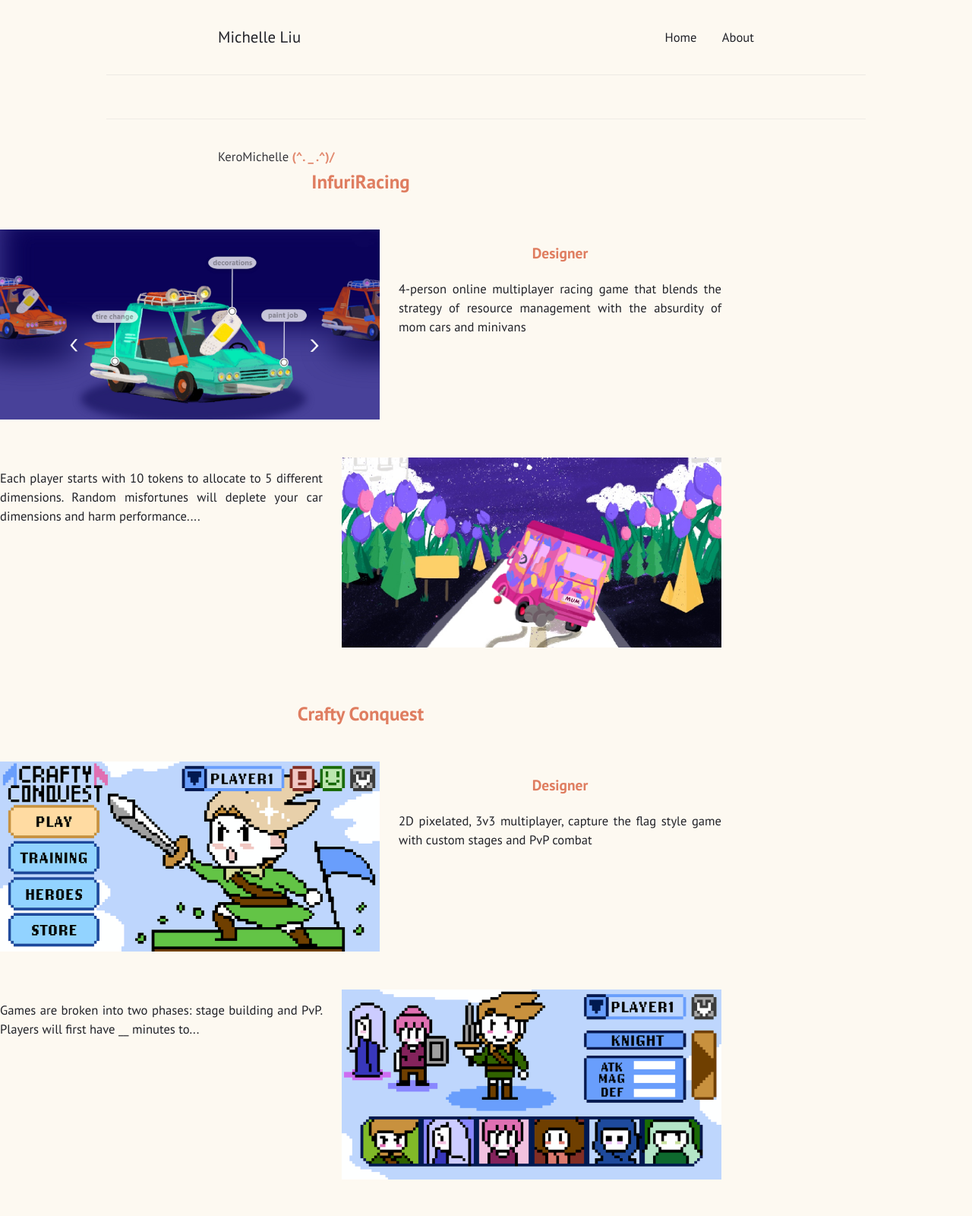
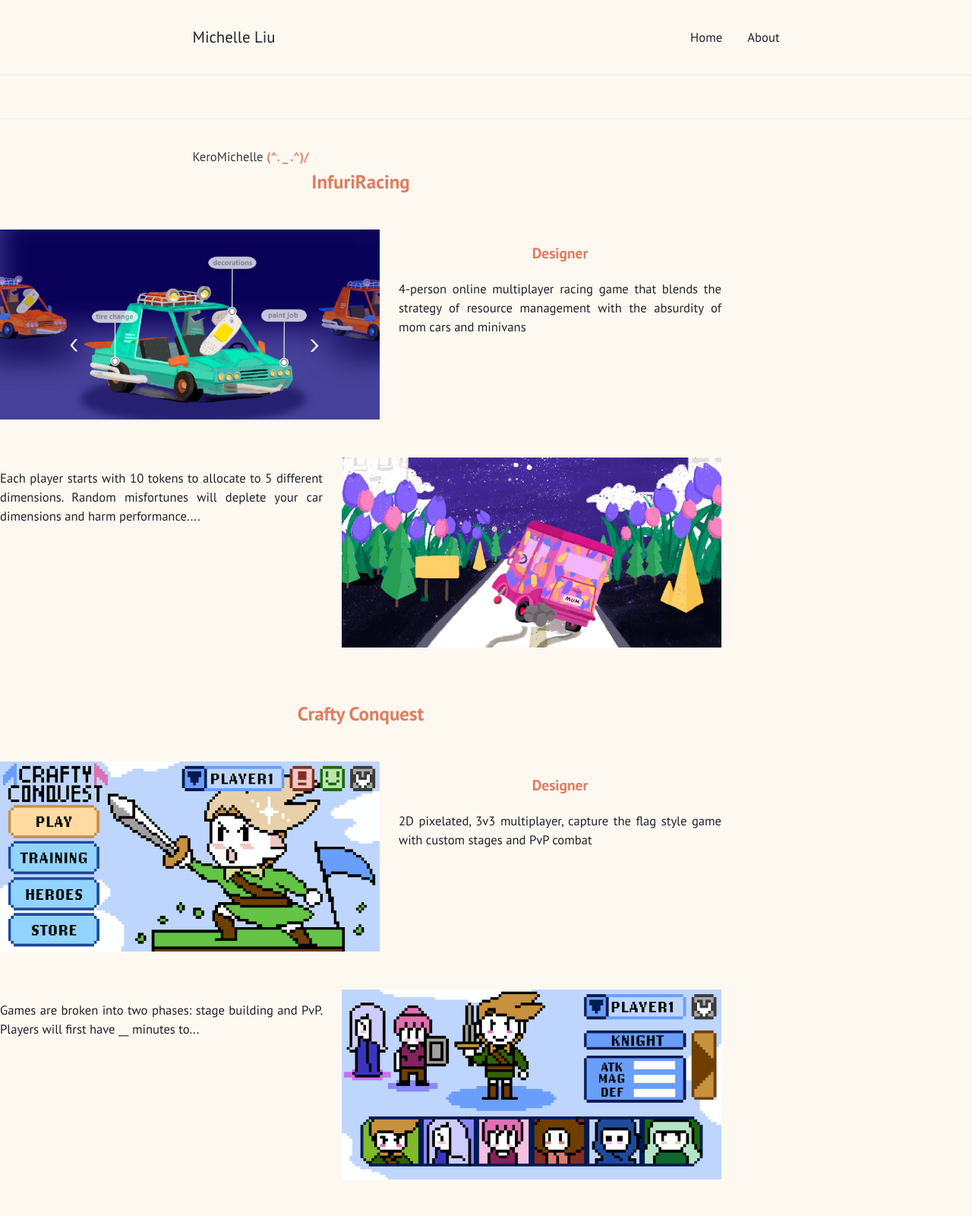
Before and after one commit to KeroMichelle/KeroMichelle.github.io, a Jekyll site: the page built from prototypes.html, in a window 1280 px wide. Shown: the whole page at 76% size. Built offline with Jekyll 4.4.1, drawn with Linux system fonts in a browser that asks for light colours.

Commit message:
change body back to flex bc pain

```diff
--- a/_sass/layout.sass
+++ b/_sass/layout.sass
@@ -1,9 +1,9 @@
 body
-  // display: flex
-  // flex-direction: column
-  max-width: 1000px
-  margin: 0 auto !important
-  float: none !important
+  display: flex
+  flex-direction: column
+  // max-width: 1000px
+  // margin: 0 auto !important
+  // float: none !important
 
 article
   flex-grow: 0
```
